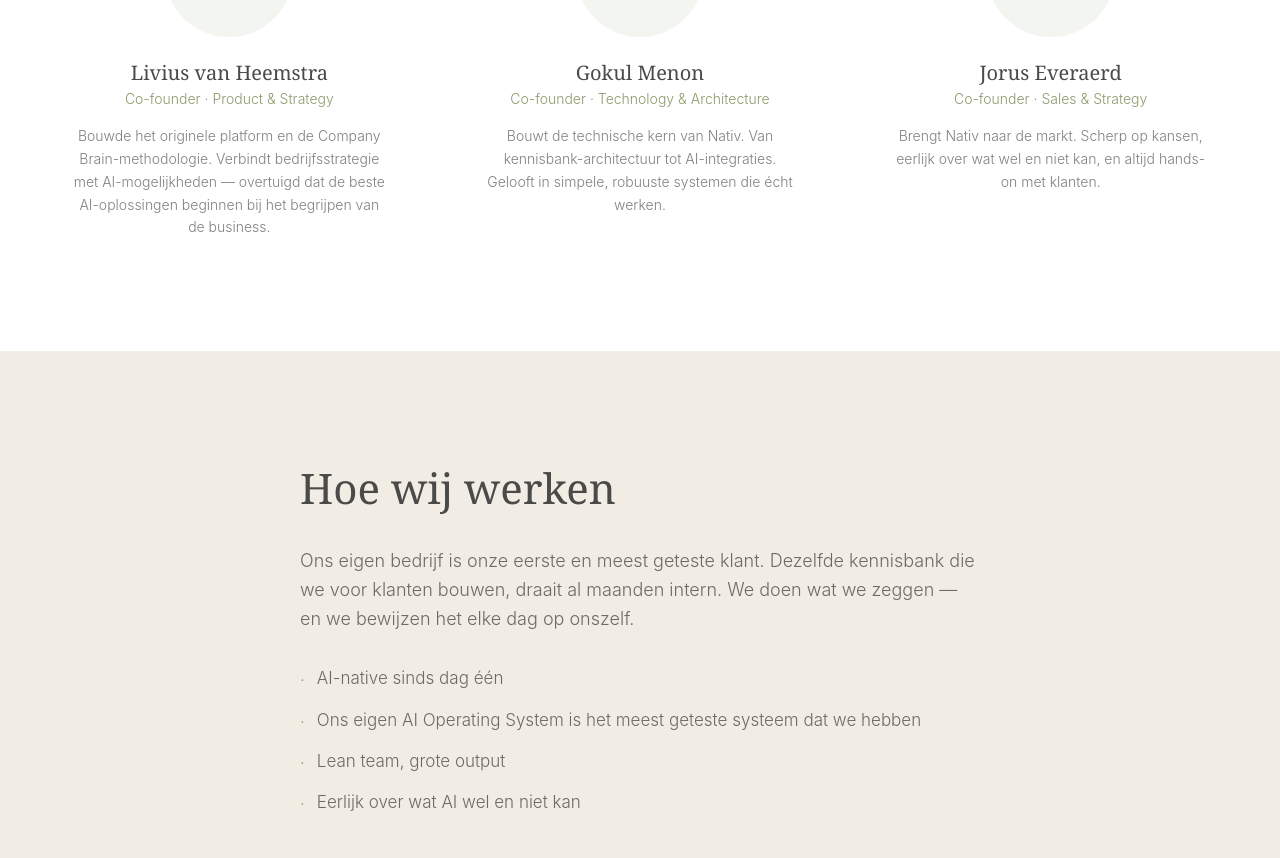
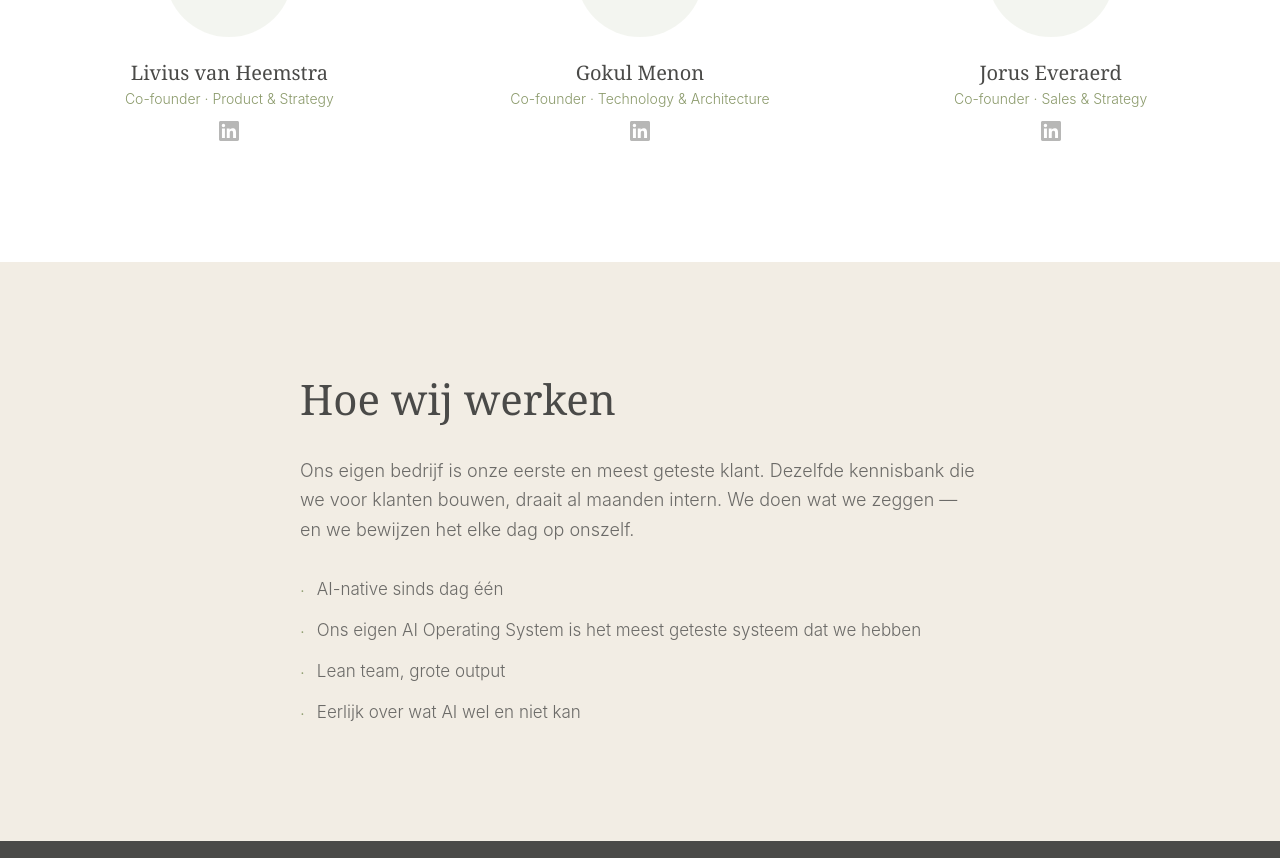
Before and after one commit to henryaoturner-art/nativ-website, a Next.js app: page /over-ons in a window 1280 px wide. Shown: the part 1367-2225 px from the top of the page. Built offline with nearby package versions, Linux system fonts and the light colour scheme.

Commit message:
fix: remove team bios, add LinkedIn links per Jorus request

```diff
--- a/src/app/over-ons/page.tsx
+++ b/src/app/over-ons/page.tsx
@@ -14,9 +14,9 @@
     storyQuote: "Nativ bouwt de brug tussen wat je bedrijf weet en wat AI kan.",
     teamTitle: "Het team",
     team: [
-      { name: "Livius van Heemstra", role: "Co-founder · Product & Strategy", bio: "Bouwde het originele platform en de Company Brain-methodologie. Verbindt bedrijfsstrategie met AI-mogelijkheden — overtuigd dat de beste AI-oplossingen beginnen bij het begrijpen van de business." },
-      { name: "Gokul Menon", role: "Co-founder · Technology & Architecture", bio: "Bouwt de technische kern van Nativ. Van kennisbank-architectuur tot AI-integraties. Gelooft in simpele, robuuste systemen die écht werken." },
-      { name: "Jorus Everaerd", role: "Co-founder · Sales & Strategy", bio: "Brengt Nativ naar de markt. Scherp op kansen, eerlijk over wat wel en niet kan, en altijd hands-on met klanten." },
+      { name: "Livius van Heemstra", role: "Co-founder · Product & Strategy", linkedin: "https://www.linkedin.com/in/lvheemstra/" },
+      { name: "Gokul Menon", role: "Co-founder · Technology & Architecture", linkedin: "https://www.linkedin.com/in/gokul-m-9a18b09b/" },
+      { name: "Jorus Everaerd", role: "Co-founder · Sales & Strategy", linkedin: "https://linkedin.com/in/joruseveraerd/" },
     ],
     howTitle: "Hoe wij werken",
     howP: "Ons eigen bedrijf is onze eerste en meest geteste klant. Dezelfde kennisbank die we voor klanten bouwen, draait al maanden intern. We doen wat we zeggen — en we bewijzen het elke dag op onszelf.",
@@ -32,9 +32,9 @@
     storyQuote: "Nativ builds the bridge between what your company knows and what AI can do.",
     teamTitle: "The team",
     team: [
-      { name: "Livius van Heemstra", role: "Co-founder · Product & Strategy", bio: "Built the original platform and the Company Brain methodology. Connects business strategy with AI capabilities — convinced that the best AI solutions start with understanding the business." },
-      { name: "Gokul Menon", role: "Co-founder · Technology & Architecture", bio: "Builds the technical core of Nativ. From knowledge base architecture to AI integrations. Believes in simple, robust systems that actually work." },
-      { name: "Jorus Everaerd", role: "Co-founder · Sales & Strategy", bio: "Brings Nativ to market. Sharp on opportunities, honest about what works and what doesn\u2019t, and always hands-on with clients." },
+      { name: "Livius van Heemstra", role: "Co-founder · Product & Strategy", linkedin: "https://www.linkedin.com/in/lvheemstra/" },
+      { name: "Gokul Menon", role: "Co-founder · Technology & Architecture", linkedin: "https://www.linkedin.com/in/gokul-m-9a18b09b/" },
+      { name: "Jorus Everaerd", role: "Co-founder · Sales & Strategy", linkedin: "https://linkedin.com/in/joruseveraerd/" },
     ],
     howTitle: "How we work",
     howP: "Our own company is our first and most battle-tested client. The same knowledge base we build for clients has been running internally for months. We do what we say — and we prove it on ourselves every day.",
@@ -95,9 +95,13 @@
                   <div className="w-32 h-32 rounded-full bg-sage/10 mx-auto mb-6 flex items-center justify-center" aria-hidden="true">
                     <span className="font-serif text-sage text-3xl">{member.name.charAt(0)}</span>
                   </div>
-                  <h3 className="font-serif text-xl">{member.name}</h3>
+                  <a href={member.linkedin} target="_blank" rel="noopener noreferrer" className="hover:text-sage transition-colors">
+                    <h3 className="font-serif text-xl">{member.name}</h3>
+                  </a>
                   <p className="text-sage text-sm mt-1">{member.role}</p>
-                  <p className="mt-4 text-grey/70 font-light leading-relaxed text-sm max-w-xs mx-auto">{member.bio}</p>
+                  <a href={member.linkedin} target="_blank" rel="noopener noreferrer" className="inline-block mt-3 text-grey/40 hover:text-sage transition-colors">
+                    <svg className="w-5 h-5" fill="currentColor" viewBox="0 0 24 24"><path d="M20.447 20.452h-3.554v-5.569c0-1.328-.027-3.037-1.852-3.037-1.853 0-2.136 1.445-2.136 2.939v5.667H9.351V9h3.414v1.561h.046c.477-.9 1.637-1.85 3.37-1.85 3.601 0 4.267 2.37 4.267 5.455v6.286zM5.337 7.433a2.062 2.062 0 01-2.063-2.065 2.064 2.064 0 112.063 2.065zm1.782 13.019H3.555V9h3.564v11.452zM22.225 0H1.771C.792 0 0 .774 0 1.729v20.542C0 23.227.792 24 1.771 24h20.451C23.2 24 24 23.227 24 22.271V1.729C24 .774 23.2 0 22.222 0h.003z"/></svg>
+                  </a>
                 </div>
               </FadeIn>
             ))}
```
